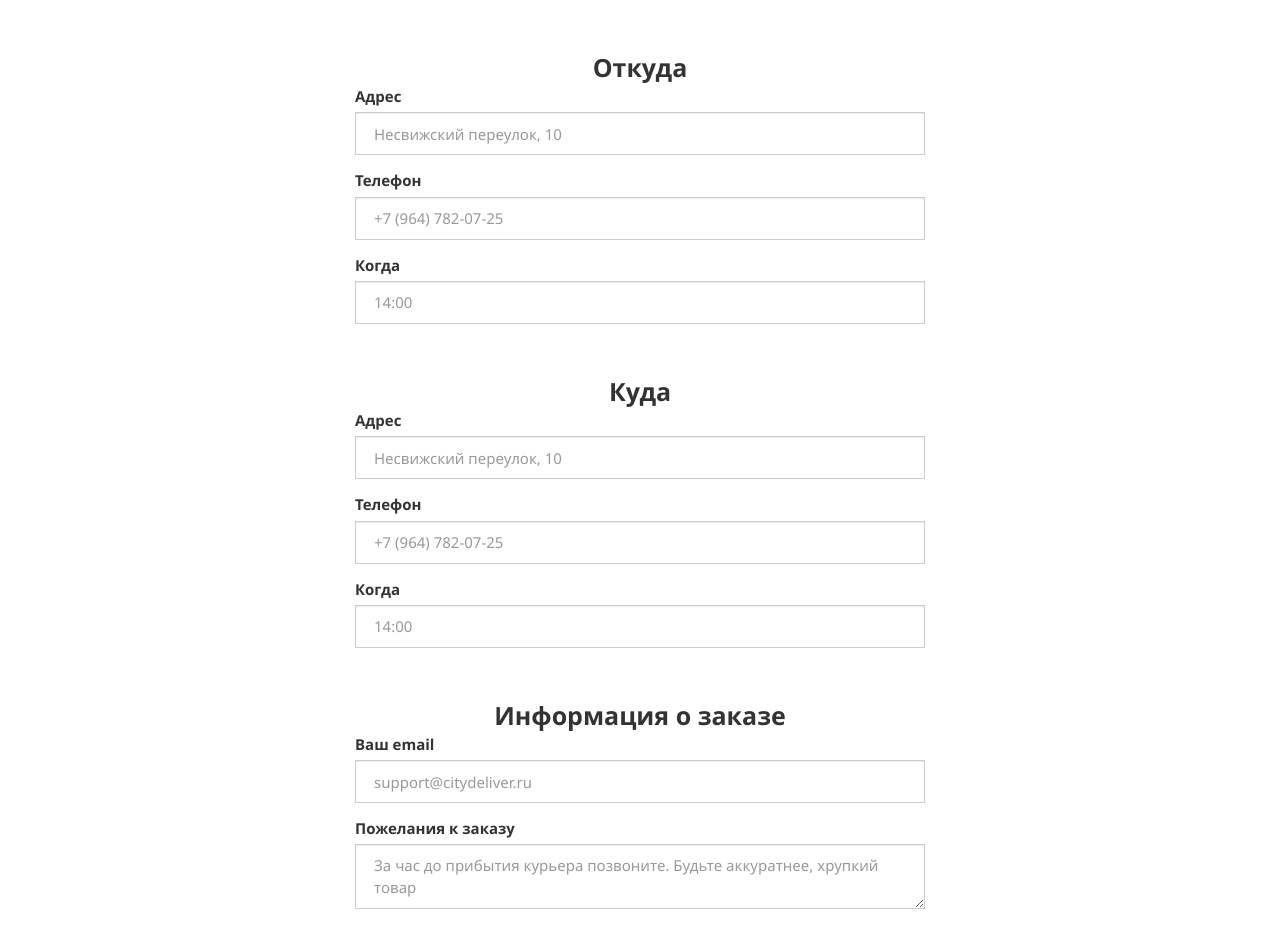
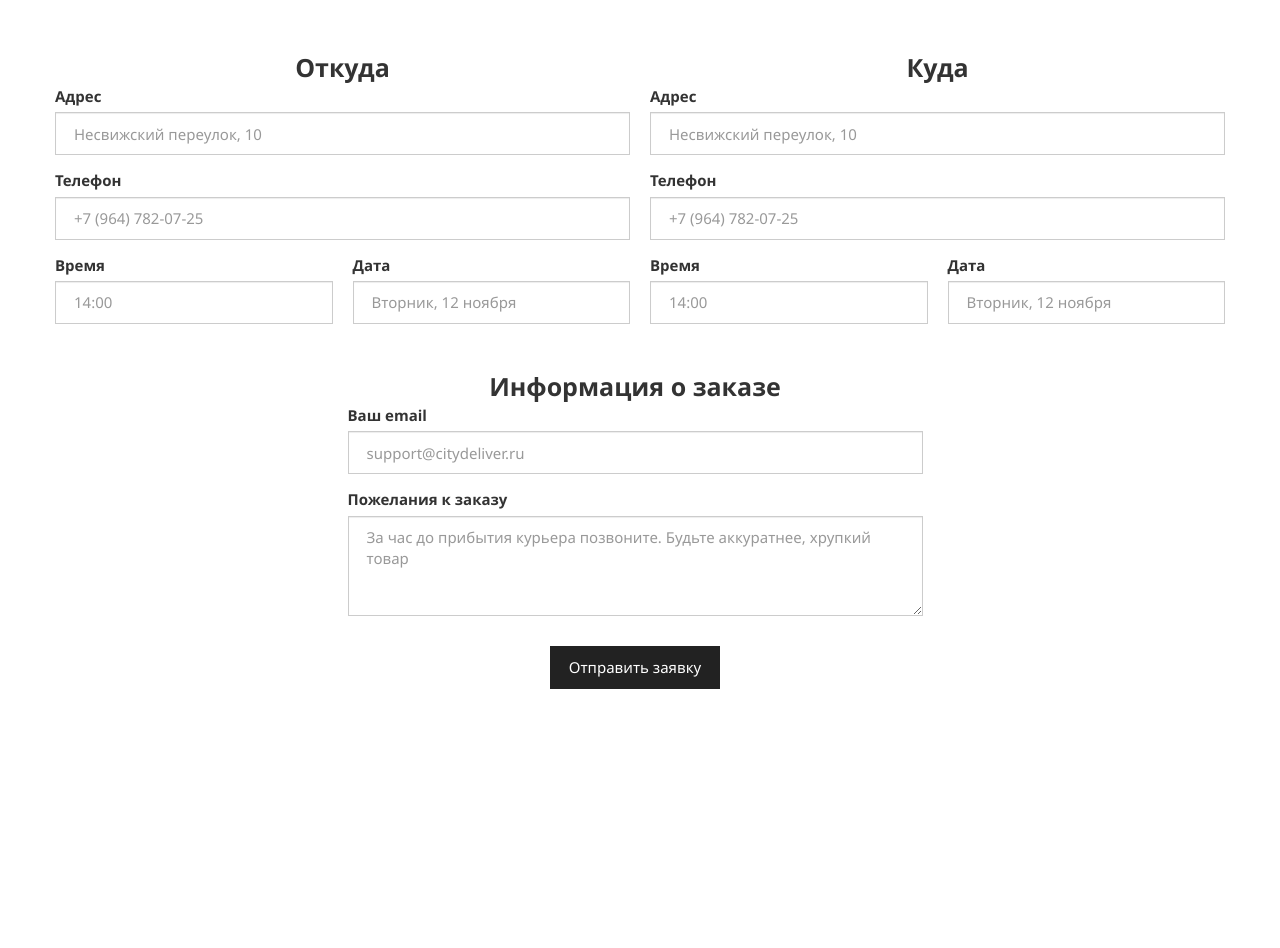
Before and after one commit to dmitrsavk/city-del, a React (Create React App) app: page / in a window 1280 px wide. Shown: the top 948 px of the page. After the commit the page ends 800 px from the top, so only its background shows below. Built offline with nearby package versions, Linux system fonts and the light colour scheme.

Commit message:
fix form

```diff
--- a/src/components/MainPage/Form/Form.css
+++ b/src/components/MainPage/Form/Form.css
@@ -8,3 +8,46 @@
 .form__label:first-child {
 	margin-top: 0;
 }
+
+.form__button-wrap {
+	margin-top: 30px;
+	text-align: center;
+}
+
+.form__section {
+	box-sizing: border-box;
+	display: inline-block;
+	width: 50%;
+}
+
+.form__section:nth-child(odd) {
+	padding-right: 10px;
+}
+
+.form__section:nth-child(even) {
+	padding-left: 10px;
+}
+
+.form__section_center {
+	display: block;
+	width: 50%;
+	margin: 30px auto 0 auto;
+}
+
+.form__info {
+	min-height: 100px;
+}
+
+.form__time {
+	display: inline-block;
+	box-sizing: border-box;
+	width: 50%;
+	padding-right: 10px;
+}
+
+.form__date {
+	display: inline-block;
+	box-sizing: border-box;
+	width: 50%;
+	padding-left: 10px;
+}
--- a/src/components/MainPage/Form/Form.jsx
+++ b/src/components/MainPage/Form/Form.jsx
@@ -1,6 +1,11 @@
 import React, { Component } from 'react';
 
-import {FormGroup, ControlLabel, FormControl} from 'react-bootstrap';
+import {
+	FormGroup,
+	ControlLabel,
+	FormControl,
+	Button
+} from 'react-bootstrap';
 
 import './Form.css';
 
@@ -8,6 +13,7 @@ class Form extends Component {
 	render() {
 		return (
 			<form className='form'>
+				<div className='form__section'>
 					<div className='form__label'>Откуда</div>
 
 					<FormGroup
@@ -34,13 +40,25 @@ class Form extends Component {
 						controlId='time'
 						className='form__time'
 					>
-					<ControlLabel>Когда</ControlLabel>
+						<ControlLabel>Время</ControlLabel>
 						<FormControl
 							type='text'
 							placeholder='14:00'
 						/>
 					</FormGroup>
+					<FormGroup
+						controlId='time'
+						className='form__date'
+					>
+						<ControlLabel>Дата</ControlLabel>
+						<FormControl
+							type='text'
+							placeholder='Вторник, 12 ноября'
+						/>
+					</FormGroup>
+				</div>
 
+				<div className='form__section'>
 					<div className='form__label'>Куда</div>
 
 					<FormGroup
@@ -67,12 +85,25 @@ class Form extends Component {
 						controlId='time'
 						className='form__time'
 					>
-					<ControlLabel>Когда</ControlLabel>
+						<ControlLabel>Время</ControlLabel>
 						<FormControl
 							type='text'
 							placeholder='14:00'
 						/>
 					</FormGroup>
+					<FormGroup
+						controlId='time'
+						className='form__date'
+					>
+						<ControlLabel>Дата</ControlLabel>
+						<FormControl
+							type='text'
+							placeholder='Вторник, 12 ноября'
+						/>
+					</FormGroup>
+				</div>
+
+				<div className='form__section form__section_center'>
 
 					<div className='form__label'>Информация о заказе</div>
 
@@ -88,14 +119,18 @@ class Form extends Component {
 					</FormGroup>
 					<FormGroup
 						controlId='info'
-					className='form__info'
 					>
 						<ControlLabel>Пожелания к заказу</ControlLabel>
 						<FormControl
+							className='form__info'
 							componentClass='textarea'
 							placeholder='За час до прибытия курьера позвоните. Будьте аккуратнее, хрупкий товар'
 						/>
 					</FormGroup>
+					<div className='form__button-wrap'>
+						<Button>Отправить заявку</Button>
+					</div>
+				</div>
 			</form>
 		);
 	}
--- a/src/components/MainPage/SectionOrder/SectionOrder.css
+++ b/src/components/MainPage/SectionOrder/SectionOrder.css
@@ -3,7 +3,7 @@
 }
 
 .section-order__content {
-	max-width: 600px;
+	max-width: 1200px;
 	margin: 0 auto;
 	padding: 0 15px;
 }
```
Also changed, not shown: 1 other file (tests, documents, lock files or other folders). Lines whose indentation alone changed are shown as unchanged.
